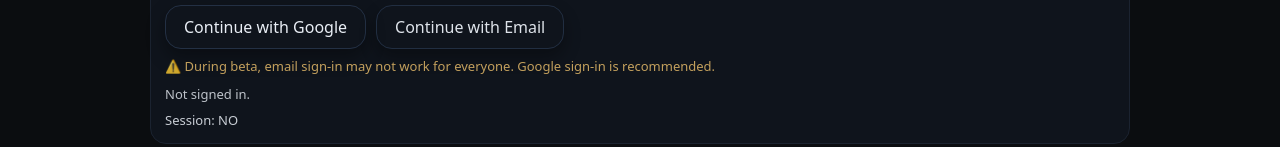
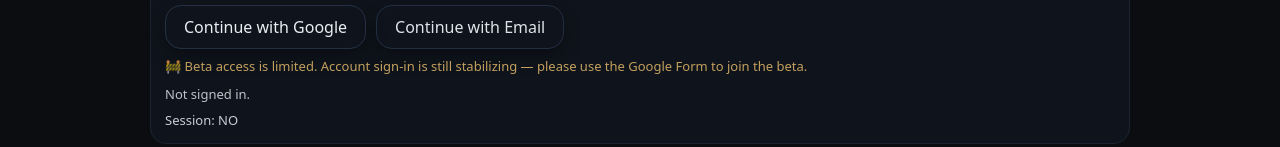
Before and after one commit to coscommission/coscommission, a plain HTML site: page signup.html in a window 1280 px wide. Shown: the part 470-617 px from the top of the page. Drawn offline with nearby package versions, Linux system fonts and the light colour scheme.

Commit message:
update warning

```diff
--- a/signup.html
+++ b/signup.html
@@ -70,8 +70,8 @@
       </div>
 
     <div class="note" style="margin-top:8px; color:#f0c36d;">
-      ⚠️ During beta, email sign-in may not work for everyone.
-      Google sign-in is recommended.
+    🚧 Beta access is limited.
+    Account sign-in is still stabilizing — please use the Google Form to join the beta.
     </div>
 
 
```
